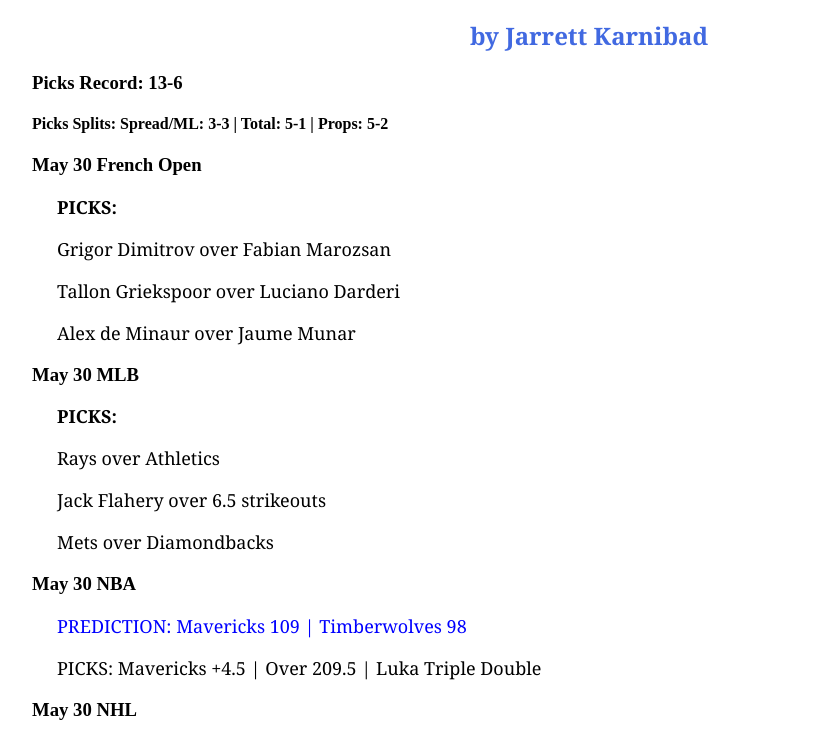
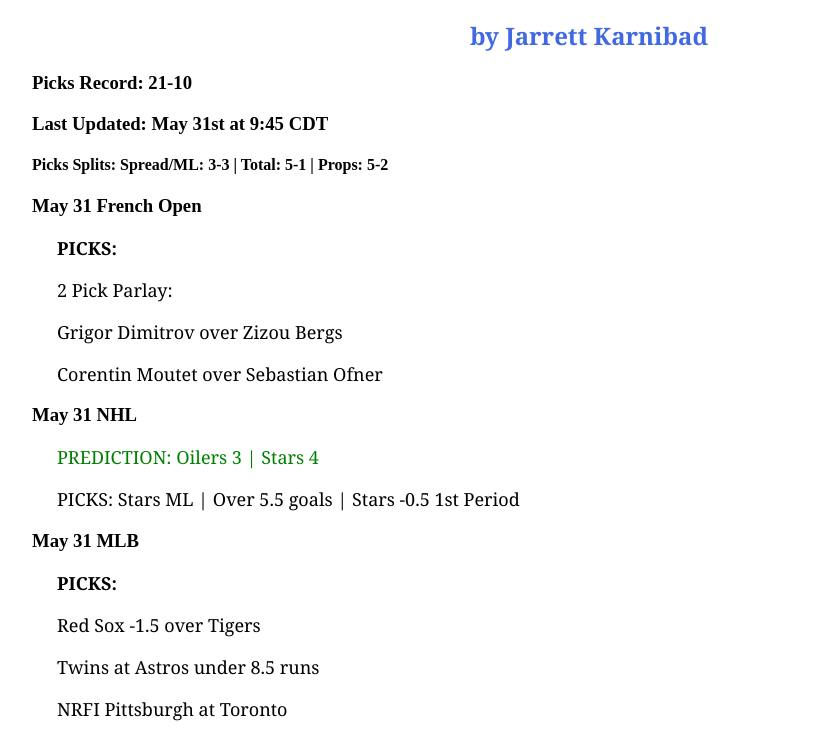
Before and after one commit to jkarnibad25/sportsopinions, a plain HTML site: page index.html in a window 1280 px wide. Shown: the part 67-800 px from the top of the page, without its empty margins (51-869 px from the left). Drawn offline with Linux system fonts and the light colour scheme.

Commit message:
Update index531b.html

```diff
--- a/index.html
+++ b/index.html
@@ -42,9 +42,24 @@
 <body>
 <h1>Jarrett's Takes and Picks </h1>
 <h2> by Jarrett Karnibad</h2>
-<h3>Picks Record: 13-6</h3>
+<h3>Picks Record: 21-10</h3>
+<h3>Last Updated: May 31st at 9:45 CDT</h3>
 <h4>Picks Splits: Spread/ML: 3-3 | Total: 5-1 | Props: 5-2</h4>
 <div class=".container527a">
+<h3>May 31 French Open</h3>
+    <p><b>PICKS:</b></p>
+    <p>2 Pick Parlay:</p>
+    <p>Grigor Dimitrov over Zizou Bergs</p>
+    <p>Corentin Moutet over Sebastian Ofner</p>
+<h3>May 31 NHL</h3>
+    <p><span style="color:green;">PREDICTION: Oilers 3 | Stars 4</span></p>
+    <p>PICKS: Stars ML | Over 5.5 goals | Stars -0.5 1st Period</p>
+<h3>May 31 MLB</h3>
+    <p><b>PICKS:</b></p>
+    <p>Red Sox -1.5 over Tigers</p>
+    <p>Twins at Astros under 8.5 runs</p>
+    <p>NRFI Pittsburgh at Toronto</p>
+
 <h3>May 30 French Open</h3>
     <p><b>PICKS:</b></p>
     <p>Grigor Dimitrov over Fabian Marozsan</p>
@@ -55,11 +70,9 @@
     <p>Rays over Athletics</p>
     <p>Jack Flahery over 6.5 strikeouts</p>
     <p>Mets over Diamondbacks</p>
-
 <h3>May 30 NBA</h3>
     <p><span style="color:blue;">PREDICTION: Mavericks 109 | Timberwolves 98</span></p>
     <p>PICKS: Mavericks +4.5 | Over 209.5 | Luka Triple Double
-
 <h3>May 30 NHL</h3>
     <p><span style="color:blue;">PREDICTION: Panthers 2 | Rangers 3</span></p>
     <p>PICKS: Rangers ML | Mika Zibanejad Anytime Goal | Artemi Panarin over 1.5 points</p>
```
